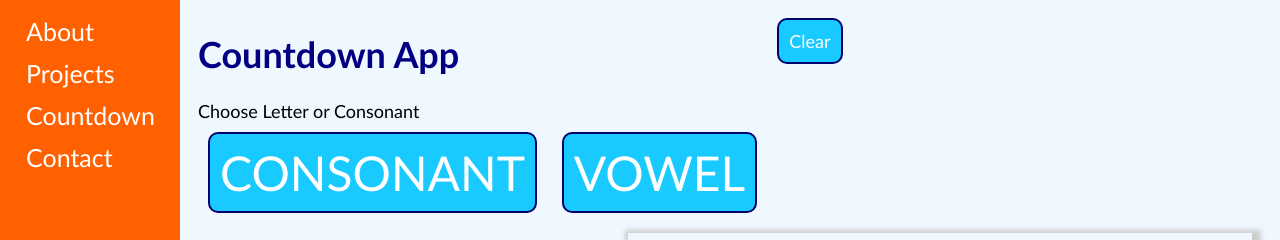
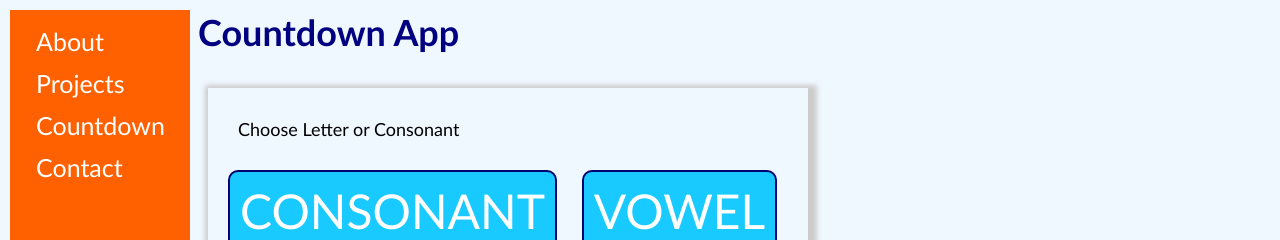
Before and after one commit to ecousins11/ecousins11.github.io, a Django app: page /countdown in a window 1280 px wide. Shown: the top 240 px of the page. Run offline with Django 3.2, Linux system fonts and the light colour scheme; some libraries are stand-ins or nearby versions.

Commit message:
Countdown app functional

```diff
--- a/personal_portfolio/first_site/static/js/personal_portfolio/first_site.css
+++ b/personal_portfolio/first_site/static/js/personal_portfolio/first_site.css
@@ -30,6 +30,8 @@ h1 {
 div {
     font-family: 'Trebuchet MS', sans-serif;
     font-size: large;
+    padding:10px;
+    margin:10px;
 }
 
 button {
--- a/personal_portfolio/first_site/templates/countdown.html
+++ b/personal_portfolio/first_site/templates/countdown.html
@@ -4,20 +4,20 @@
 {% block content %}
 <script src="{% static 'js/personal_portfolio/countdown.js' %}"></script>
 <link rel="stylesheet" type="text/css" href="{% static 'js/personal_portfolio/first_site.css' %}">
-<div style="float: left;">
-    <h1>Countdown App</h1>
+<h1>Countdown App</h1>
+<div class="shadow" style="float: left;width:55%">
     <div id="">Choose Letter or Consonant</div>
     <button onclick="populateLetter(true)" style="font-size:xxx-large">CONSONANT</button>
     <button onclick="populateLetter(false)"  style="font-size:xxx-large">VOWEL</button>
     <div id="letterBoxContainer" class="letterBoxContainer row" style="display:none">
     </div>
+    <button onclick="clearLetters()">Clear</button>
 </div>
 <div class="shadow videoBox" style="float: right;">
-    <iframe width="600" height="492" src="https://www.youtube.com/embed/D8625x6qLLM">
+    <iframe width="570" height="485" src="https://www.youtube.com/embed/D8625x6qLLM">
     </iframe>
 </div>
 
-<button onclick="clearLetters()">Clear</button>
 
 
 {% endblock %}
```
